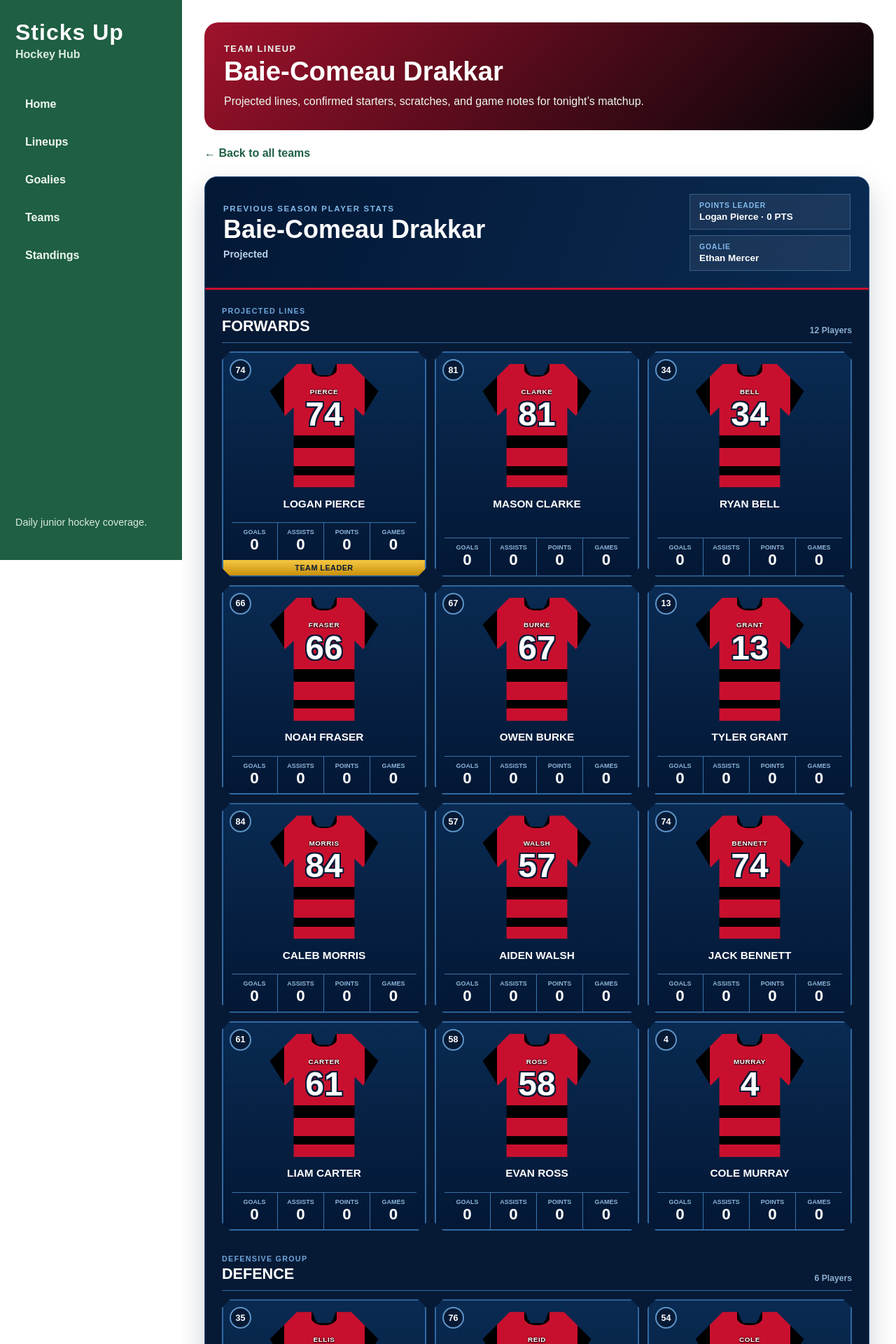
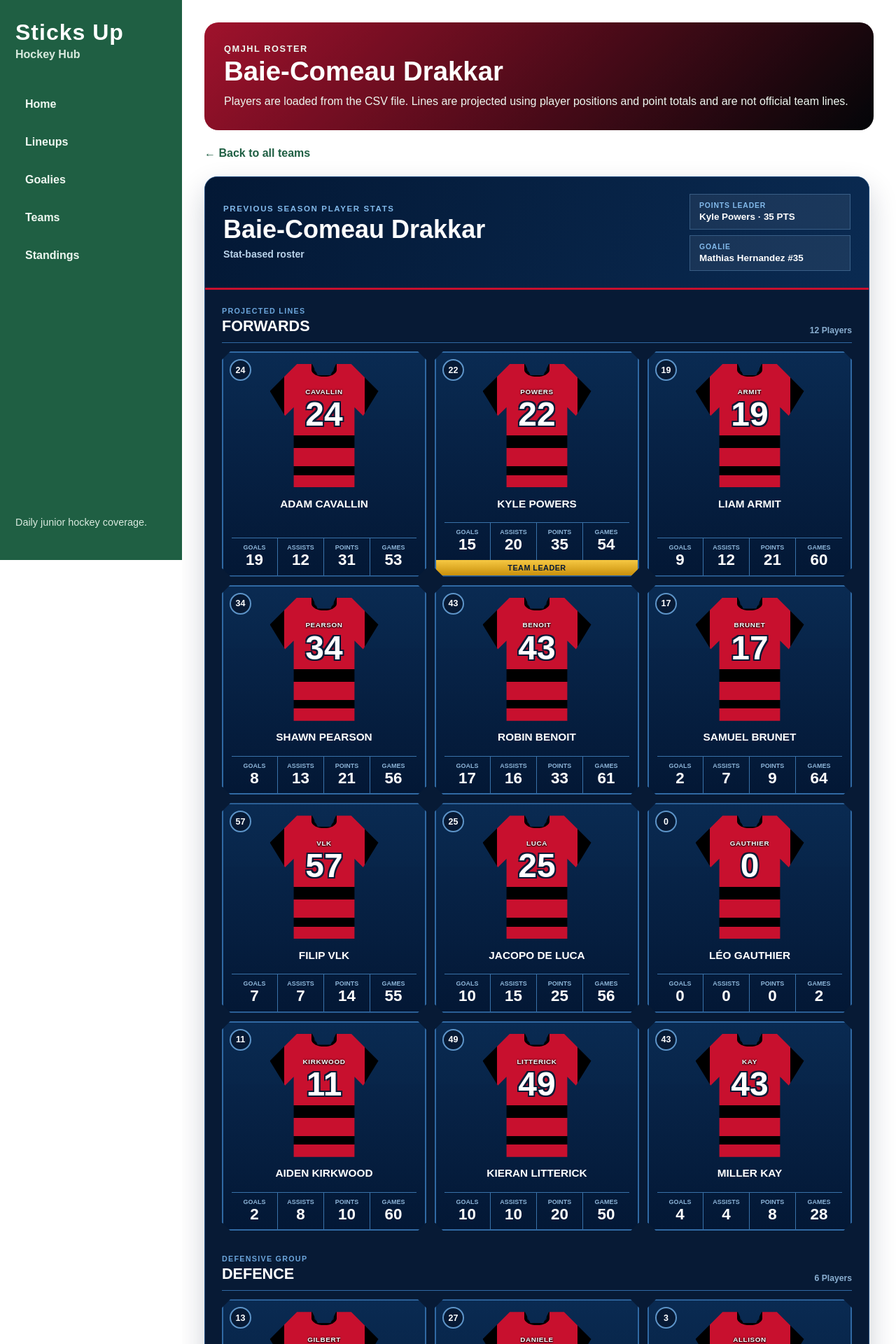
Before and after one commit to KyleMcC11/sticksup-hockey, a React (Vite) app: page /#/lineups/baie-comeau in a window 1280 px wide. Shown: the top 1920 px of the page at 70% size. Built offline with nearby package versions, Linux system fonts and the light colour scheme.

Commit message:
Add CSV roster and player stat card design

```diff
--- a/src/pages/LineupsPage.jsx
+++ b/src/pages/LineupsPage.jsx
@@ -1,23 +1,22 @@
 import { Link } from "react-router-dom";
-import { lineupTeams } from "../data/lineups.js";
+import { teams } from "../data/teams.js";
 
 function LineupsPage() {
   return (
     <>
       <section className="page-title">
-        <p className="section-label">Daily Lineups</p>
+        <p className="section-label">QMJHL Rosters</p>
+
         <h2>Select a Team</h2>
+
         <p>
-          Choose a QMJHL team to view projected lines, confirmed starters,
-          scratches, and lineup notes.
+          Select a QMJHL team to view players loaded from the CSV statistics
+          file. Lines are projected using player positions and point totals.
         </p>
       </section>
 
       <section className="team-select-grid">
-        {lineupTeams.map((team) => {
-          const displayName = team.team || team.fullName;
-
-          return (
+        {teams.map((team) => (
           <Link
             to={`/lineups/${team.slug}`}
             className="team-select-card"
@@ -35,18 +34,17 @@ function LineupsPage() {
               </div>
 
               <div>
-                  <h3>{displayName}</h3>
-                  <p>{team.record || "Projected lineup available"}</p>
+                <h3>{team.fullName}</h3>
+                <p>{team.division}</p>
               </div>
             </div>
 
             <div className="team-select-footer">
-                <span>{team.status}</span>
-                <strong>View Lineup</strong>
+              <span>CSV roster</span>
+              <strong>View Roster</strong>
             </div>
           </Link>
-          );
-        })}
+        ))}
       </section>
     </>
   );
--- a/src/pages/TeamLineupPage.jsx
+++ b/src/pages/TeamLineupPage.jsx
@@ -1,19 +1,207 @@
+import { useEffect, useState } from "react";
 import { Link, useParams } from "react-router-dom";
-import { lineupTeams } from "../data/lineups.js";
+
+import { teams } from "../data/teams.js";
+import loadPlayerStats from "../data/loadPlayerStats.js";
 import LineupCard from "../components/LineupCard.jsx";
+
+const TEAM_STATS_CODES = {
+  halifax: "Hal",
+  moncton: "Mon",
+  "cape-breton": "Cap",
+  charlottetown: "Cha",
+  "saint-john": "SNB",
+  newfoundland: "NFL",
+  "baie-comeau": "BaC",
+  chicoutimi: "Chi",
+  quebec: "Que",
+  rimouski: "Rim",
+  "blainville-boisbriand": "BLB",
+  drummondville: "Dru",
+  gatineau: "Gat",
+  "rouyn-noranda": "Rou",
+  shawinigan: "Sha",
+  sherbrooke: "She",
+  "val-dor": "VdO",
+  victoriaville: "Vic",
+};
+
+function sortPlayers(playerA, playerB) {
+  if (playerB.points !== playerA.points) {
+    return playerB.points - playerA.points;
+  }
+
+  if (playerB.gamesPlayed !== playerA.gamesPlayed) {
+    return playerB.gamesPlayed - playerA.gamesPlayed;
+  }
+
+  return playerA.name.localeCompare(playerB.name);
+}
+
+function convertPlayer(player) {
+  return {
+    id: player.id,
+    name: player.name,
+    number: player.jerseyNumber ?? "--",
+    position: player.position,
+    gamesPlayed: player.gamesPlayed,
+    goals: player.goals,
+    assists: player.assists,
+    points: player.points,
+  };
+}
+
+function buildForwardLines(teamPlayers) {
+  const remainingPlayers = teamPlayers
+    .filter((player) => {
+      return (
+        player.position === "LW" ||
+        player.position === "C" ||
+        player.position === "RW"
+      );
+    })
+    .sort(sortPlayers);
+
+  function takeExactPosition(position) {
+    const playerIndex = remainingPlayers.findIndex(
+      (player) => player.position === position
+    );
+
+    if (playerIndex === -1) {
+      return null;
+    }
+
+    return remainingPlayers.splice(playerIndex, 1)[0];
+  }
+
+  const forwardLines = [];
+
+  for (let lineNumber = 0; lineNumber < 4; lineNumber++) {
+    forwardLines.push([
+      takeExactPosition("LW"),
+      takeExactPosition("C"),
+      takeExactPosition("RW"),
+    ]);
+  }
+
+  for (const line of forwardLines) {
+    for (let positionIndex = 0; positionIndex < line.length; positionIndex++) {
+      if (!line[positionIndex] && remainingPlayers.length > 0) {
+        line[positionIndex] = remainingPlayers.shift();
+      }
+    }
+  }
+
+  const completedLines = forwardLines
+    .map((line) => {
+      return line
+        .filter((player) => player !== null)
+        .map(convertPlayer);
+    })
+    .filter((line) => line.length > 0);
+
+  return {
+    lines: completedLines,
+    additionalPlayers: remainingPlayers.map(convertPlayer),
+  };
+}
+
+function buildDefensePairs(teamPlayers) {
+  const defensePlayers = teamPlayers
+    .filter((player) => player.position === "D")
+    .sort(sortPlayers);
+
+  const activeDefense = defensePlayers.slice(0, 6);
+  const defensePairs = [];
+
+  for (let index = 0; index < activeDefense.length; index += 2) {
+    defensePairs.push(
+      activeDefense.slice(index, index + 2).map(convertPlayer)
+    );
+  }
+
+  return {
+    pairs: defensePairs,
+    additionalPlayers: defensePlayers.slice(6).map(convertPlayer),
+  };
+}
+
+function findGoalies(teamPlayers) {
+  const goalies = teamPlayers
+    .filter((player) => player.position === "G")
+    .sort((goalieA, goalieB) => {
+      return goalieB.gamesPlayed - goalieA.gamesPlayed;
+    });
+
+  return {
+    starter: goalies.length > 0 ? convertPlayer(goalies[0]) : null,
+    additionalPlayers: goalies.slice(1).map(convertPlayer),
+  };
+}
 
 function TeamLineupPage() {
   const { teamSlug } = useParams();
 
-  const team = lineupTeams.find((team) => team.slug === teamSlug);
+  const team = teams.find((currentTeam) => {
+    return currentTeam.slug === teamSlug;
+  });
+
+  const [teamPlayers, setTeamPlayers] = useState([]);
+  const [loading, setLoading] = useState(true);
+  const [errorMessage, setErrorMessage] = useState("");
+
+  useEffect(() => {
+    let pageIsActive = true;
+
+    if (!team) {
+      setLoading(false);
+      return undefined;
+    }
+
+    const statsCode = TEAM_STATS_CODES[team.slug];
+
+    setLoading(true);
+    setErrorMessage("");
+
+    loadPlayerStats()
+      .then((allPlayers) => {
+        if (!pageIsActive) {
+          return;
+        }
+
+        const matchingPlayers = allPlayers.filter((player) => {
+          return player.teamCode === statsCode;
+        });
+
+        setTeamPlayers(matchingPlayers);
+      })
+      .catch((error) => {
+        console.error(error);
+
+        if (pageIsActive) {
+          setErrorMessage(
+            "The player statistics file could not be loaded."
+          );
+        }
+      })
+      .finally(() => {
+        if (pageIsActive) {
+          setLoading(false);
+        }
+      });
+
+    return () => {
+      pageIsActive = false;
+    };
+  }, [teamSlug, team]);
 
   if (!team) {
     return (
       <>
         <section className="page-title">
-          <p className="section-label">Lineup Not Found</p>
+          <p className="section-label">Roster Not Found</p>
           <h2>Team not found</h2>
-          <p>This team does not have a lineup available yet.</p>
+          <p>The requested QMJHL team could not be found.</p>
         </section>
 
         <Link className="back-link" to="/lineups">
@@ -23,7 +211,87 @@ function TeamLineupPage() {
     );
   }
 
-  const displayName = team.team || team.fullName;
+  if (loading) {
+    return (
+      <>
+        <section
+          className="lineup-page-header no-logo"
+          style={{
+            "--primary": team.primary,
+            "--secondary": team.secondary,
+          }}
+        >
+          <div>
+            <p className="section-label">QMJHL Roster</p>
+            <h2>{team.fullName}</h2>
+            <p>Loading player statistics...</p>
+          </div>
+        </section>
+
+        <Link className="back-link" to="/lineups">
+          ← Back to all teams
+        </Link>
+      </>
+    );
+  }
+
+  if (errorMessage) {
+    return (
+      <>
+        <section className="page-title">
+          <p className="section-label">Roster Error</p>
+          <h2>{team.fullName}</h2>
+          <p>{errorMessage}</p>
+        </section>
+
+        <Link className="back-link" to="/lineups">
+          ← Back to all teams
+        </Link>
+      </>
+    );
+  }
+
+  if (teamPlayers.length === 0) {
+    return (
+      <>
+        <section className="page-title">
+          <p className="section-label">Roster Unavailable</p>
+          <h2>{team.fullName}</h2>
+
+          <p>
+            No players in the CSV matched this team’s statistics code.
+          </p>
+        </section>
+
+        <Link className="back-link" to="/lineups">
+          ← Back to all teams
+        </Link>
+      </>
+    );
+  }
+
+  const forwardResults = buildForwardLines(teamPlayers);
+  const defenseResults = buildDefensePairs(teamPlayers);
+  const goalieResults = findGoalies(teamPlayers);
+
+  const additionalPlayers = [
+    ...forwardResults.additionalPlayers,
+    ...defenseResults.additionalPlayers,
+    ...goalieResults.additionalPlayers,
+  ];
+
+  const lineupTeam = {
+    ...team,
+    team: team.fullName,
+    status: "Stat-based roster",
+    goalie: goalieResults.starter
+      ? `${goalieResults.starter.name} #${goalieResults.starter.number}`
+      : "No goalie listed",
+
+    forwards: forwardResults.lines,
+    defense: defenseResults.pairs,
+    additionalPlayers,
+  };
 
   return (
     <>
@@ -35,11 +303,12 @@ function TeamLineupPage() {
         }}
       >
         <div>
-          <p className="section-label">Team Lineup</p>
-          <h2>{displayName}</h2>
+          <p className="section-label">QMJHL Roster</p>
+          <h2>{team.fullName}</h2>
+
           <p>
-            Projected lines, confirmed starters, scratches, and game notes for
-            tonight’s matchup.
+            Players are loaded from the CSV file. Lines are projected using
+            player positions and point totals and are not official team lines.
           </p>
         </div>
       </section>
@@ -49,7 +318,7 @@ function TeamLineupPage() {
       </Link>
 
       <section className="single-lineup-page">
-        <LineupCard team={team} />
+        <LineupCard team={lineupTeam} />
       </section>
     </>
   );
```
Also changed, not shown: src/data/loadPlayerStats.js (+95 -31 lines), src/pages/TeamsPage.jsx (+23 -62 lines). Lines whose indentation alone changed are shown as unchanged.
